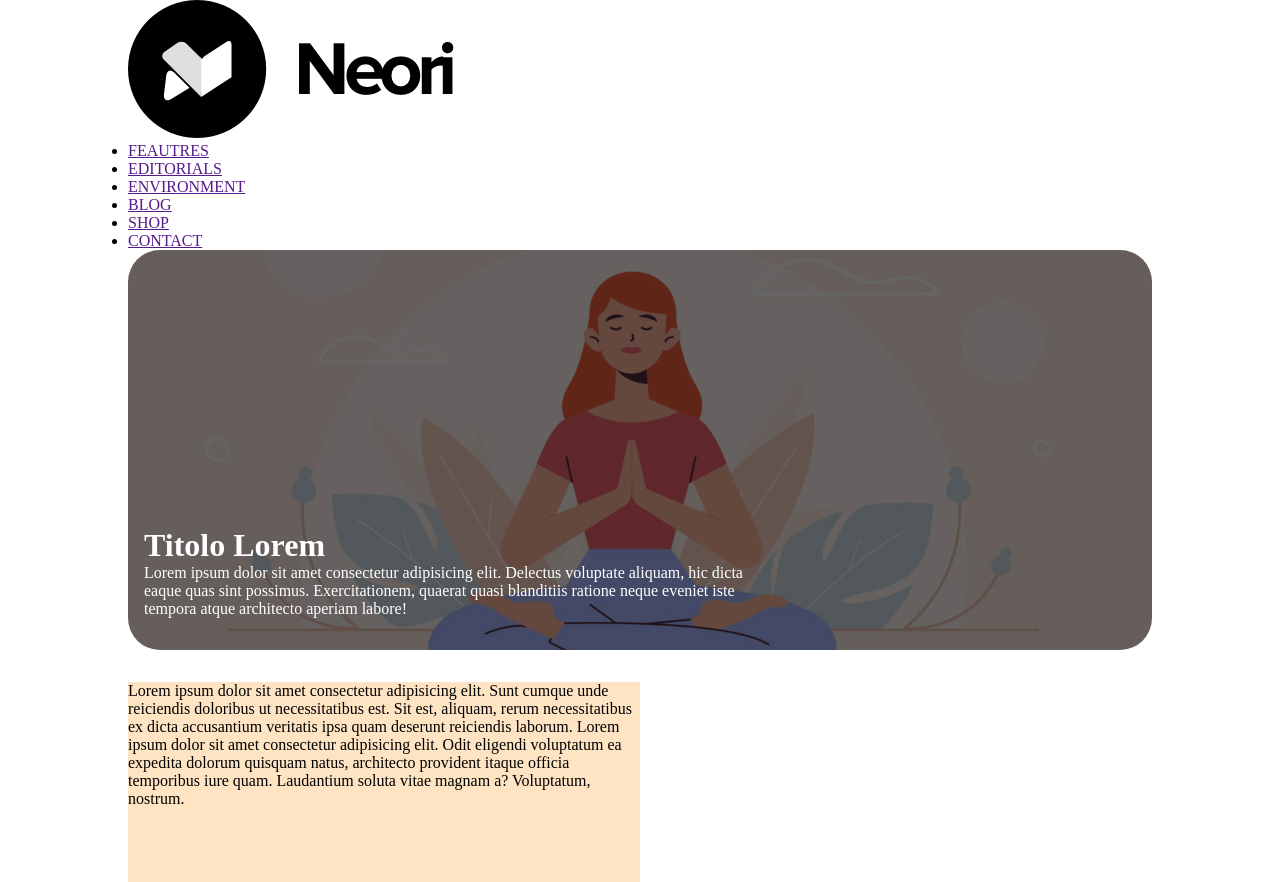
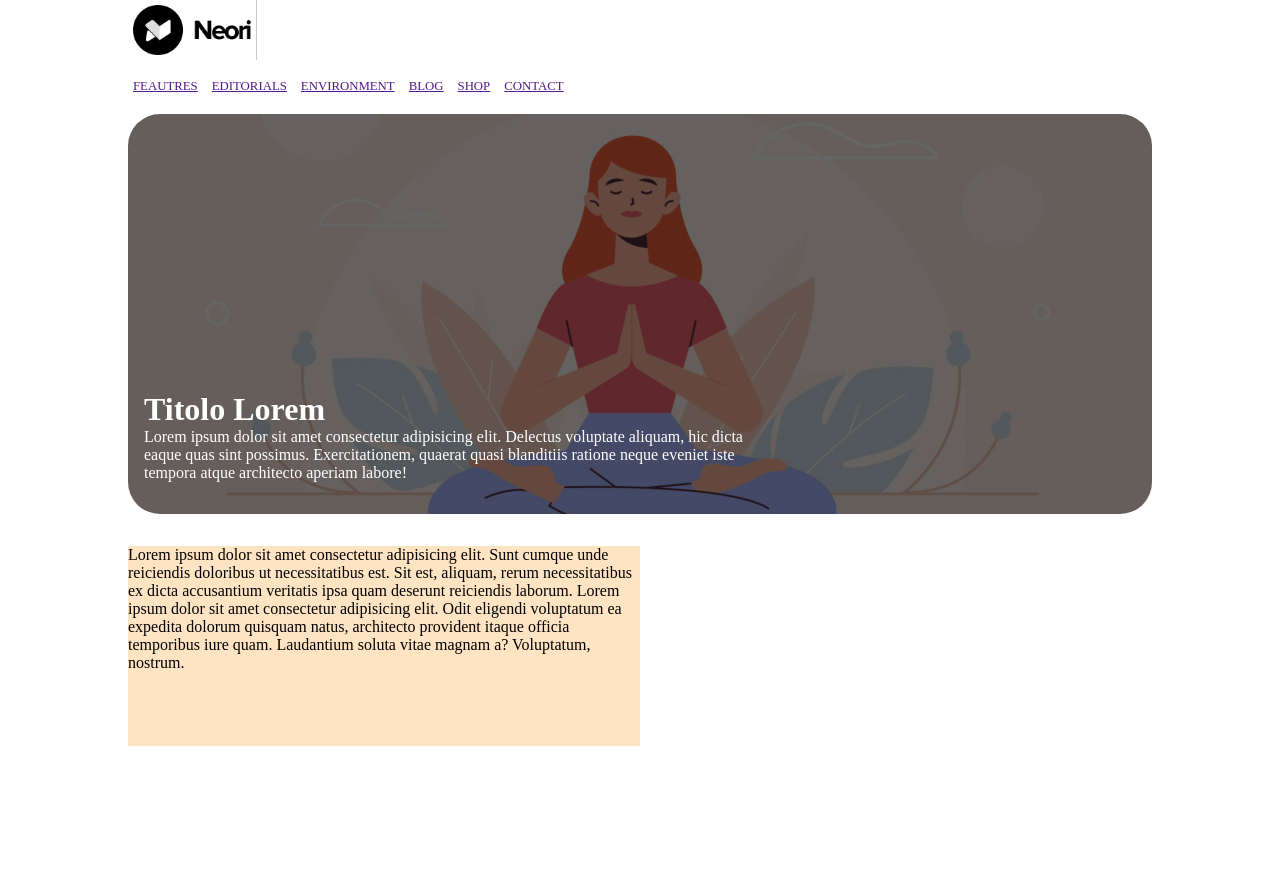
Before and after one commit to StefanoMast/cartella-repo-htmlcss-wp, a plain HTML site: page index.html in a window 1280 px wide. After the commit the page ends 800 px from the top, so only its background shows below. Drawn offline with Linux system fonts and the light colour scheme.

Commit message:
rifinito header e nav in css

```diff
--- a/css/style.css
+++ b/css/style.css
@@ -9,13 +9,26 @@
 .container {
     width: 80%;
     margin: 0 auto;
-
-    /* background-color: aqua;
-    height: 300px;*/
 }
 
-/* Layover */
-/* Con pseudoelemento */
+.logo-img {
+    height: 60px;
+    width: auto;
+    border-right: 1px solid rgb(201, 200, 200);
+    padding: 5px;
+    margin-bottom: 10px;
+}
+
+nav {
+    margin-bottom: 15px;
+}
+
+li {
+    display: inline-block;
+    padding: 5px;
+    font-size: .8em;
+}
+
 .with-layover::before {
     content: "";
     position: absolute;
--- a/index.html
+++ b/index.html
@@ -12,7 +12,7 @@
 
     <div class="container">
         <header>
-            <img src="logo.png" alt="Logo">
+            <img class="logo-img" src="logo.png" alt="Logo">
         </header>
         <nav>
             <ul>
```
